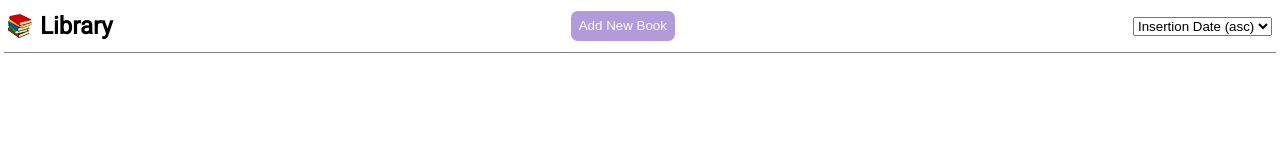
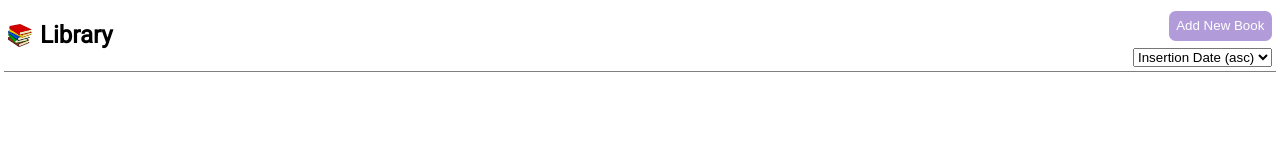
Before and after one commit to cyanChill/Bookshelf, a plain HTML site: page index.html in a window 1280 px wide. Drawn offline with Linux system fonts and the light colour scheme; a web font is replaced by a local one.

Commit message:
modified navbar to use grid

```diff
--- a/style.css
+++ b/style.css
@@ -95,9 +95,8 @@ body {
 }
 
 #nav-bar {
-  display: flex;
-  justify-content: space-between;
-  align-items: center;
+  display: grid;
+  grid-template-columns: 1fr 1fr;
   position: -webkit-sticky;
   position: sticky;
   top: 0;
@@ -113,8 +112,9 @@ body {
 }
 
 .logo {
+  grid-column: 1 / 2;
+  grid-row: 1 / 3;
   display: flex;
-  justify-content: center;
   align-items: center;
   gap: 0.5em;
 }
@@ -126,6 +126,24 @@ body {
 .logo-text {
   font-weight: bold;
   font-size: 1.5rem;
+}
+
+#new-book {
+  grid-column: 2 / 3;
+  grid-row: 1 / 2;
+  justify-self: end;
+  width: max-content;
+}
+
+#display-options {
+  grid-column: 2 / 3;
+  grid-row: 2 / 3;
+  display: flex;
+  justify-content: flex-end;
+}
+
+#display-options label {
+  padding-right: 0.5em;
 }
 
 #book-form-screen {
```
